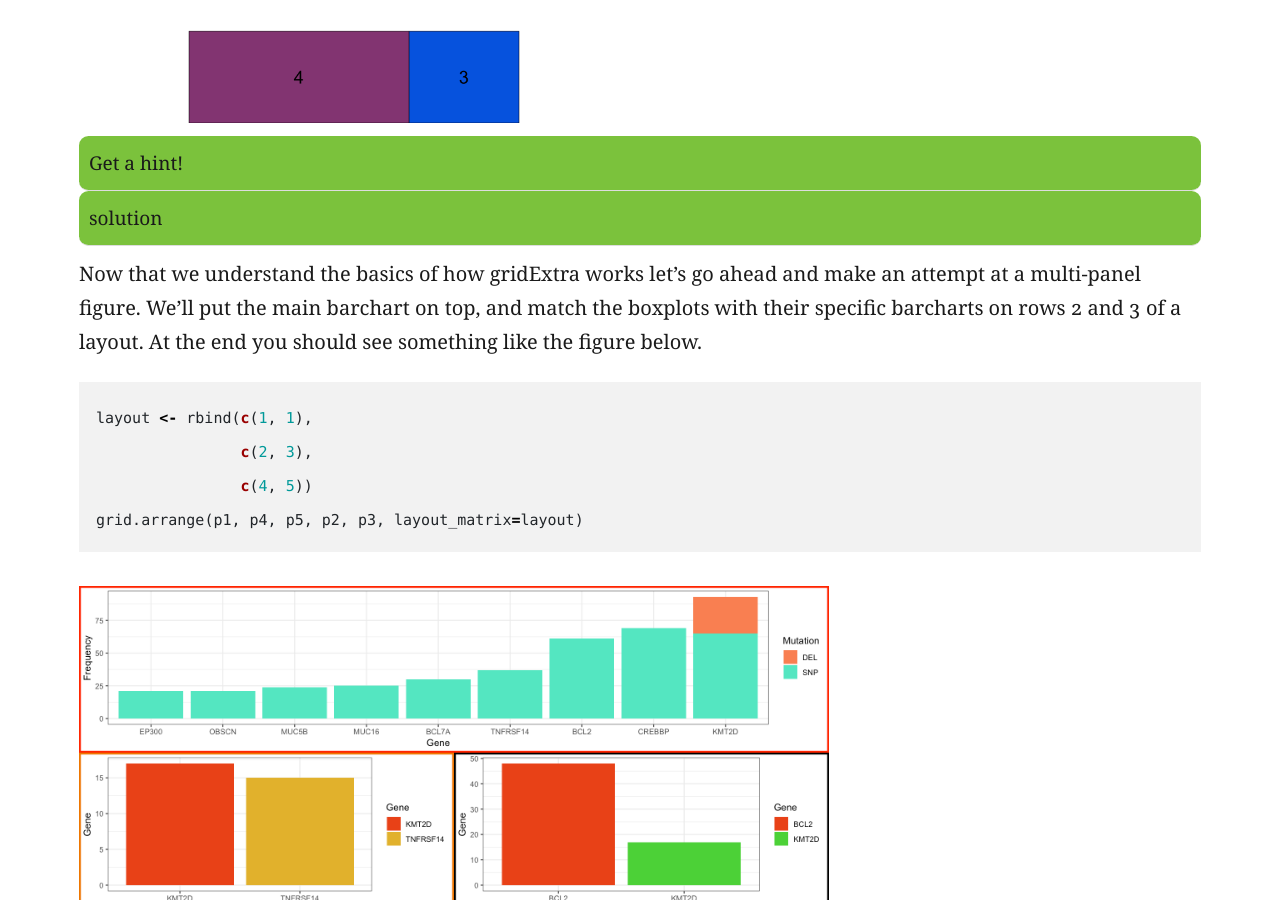
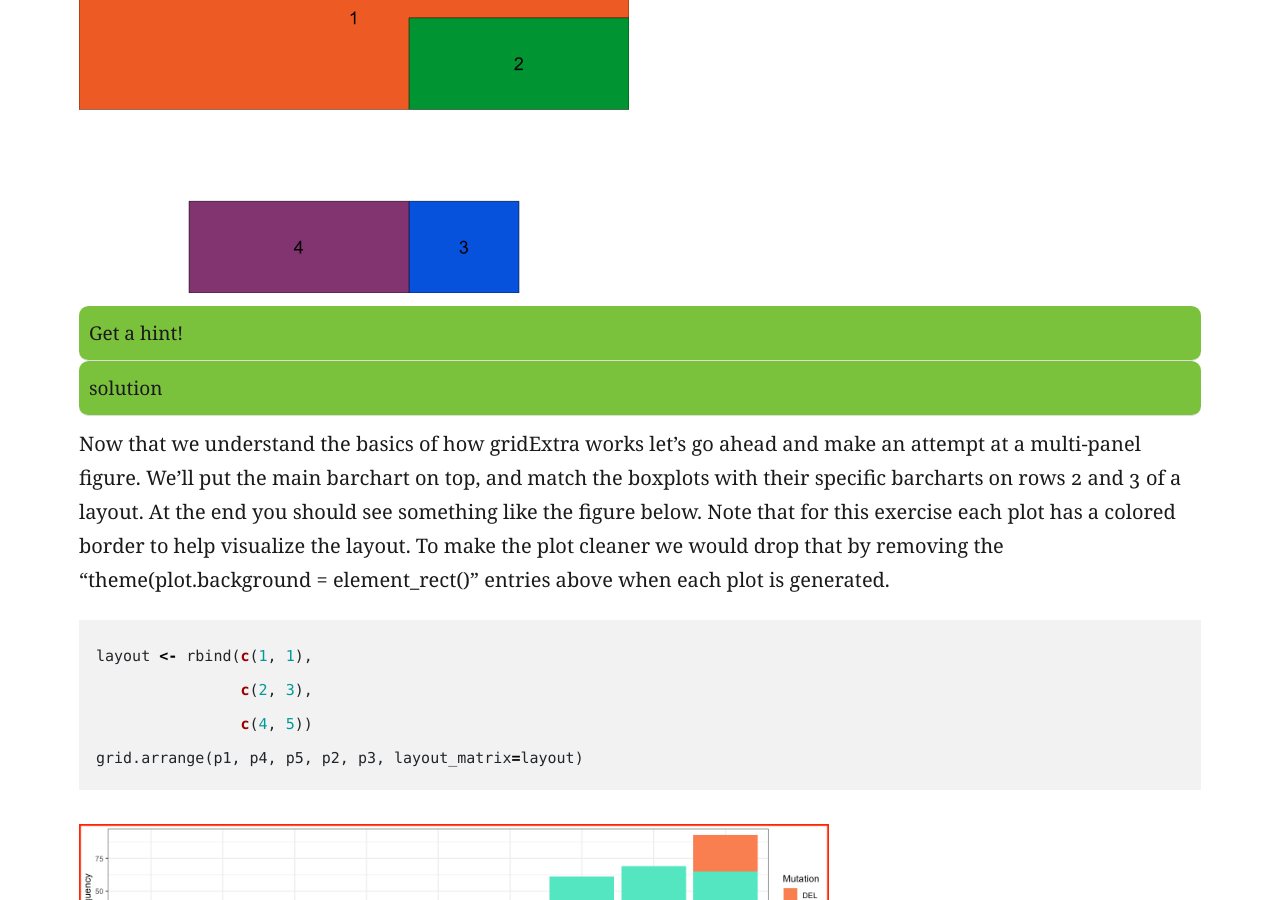
Before and after one commit to griffithlab/genviz.org, a Jekyll site: the page built from _posts/0002-03-02-arrangingPlots.md, in a window 1280 px wide and 900 px high, scrolled down 8574 px. Built offline with Jekyll 4.4.1, drawn with Linux system fonts in a browser that asks for light colours; nearby versions of some CDN libraries; part of the change alters nothing that is shown; some of the changed text lies outside the part shown.

Commit message:
add further explanations

````diff
--- a/_posts/0002-03-02-arrangingPlots.md
+++ b/_posts/0002-03-02-arrangingPlots.md
@@ -32,9 +32,10 @@ library(plyr)
 
 # count the number of variants for each gene/mutation type and format for ggplot
 geneCount <- count(variantData, vars=c("gene_name", "type"))
+head(geneCount, 10)
 geneCount <- geneCount[geneCount$freq > 20,]
 
-# to order samples for ggplot also get a total count overall
+# to order samples for ggplot also get a total count overall (SNPs + InDels)
 geneCountOverall <- aggregate(data=geneCount, freq ~ gene_name, sum)
 geneOrder <- geneCountOverall[order(geneCountOverall$freq),]$gene_name
 geneCount$gene_name <- factor(geneCount$gene_name, levels=geneOrder)
@@ -112,6 +113,8 @@ grid.arrange(grob1, grob2, grob3, grob4, layout_matrix=layout)
 
 {% include figure.html image="/assets/advanced_ggplot/layout.1.png" width="550" %}
 
+Note how the numbers above in the rbind expression correspond to the layout produced. The first row has object 1 spanning across four columns. The second row is split eveny between object 2 and 3.  The third row is split evenly between object 2 and 4.
+
 It is also possible to add empty cells in our layout by inserting NA into our layout matrix. Below we split out grob2 from grob3 and grob4.
 
 ```R
@@ -143,7 +146,7 @@ There is much more information on how gridExtra works in the various gridExtra v
 {% include question.html question="Get a hint!" answer='the layout matrix should be 5 columns by 4 rows'%}
 {% include answer.html question="solution" answer='The solution is in <a href="http://genviz.org/assets/advanced_ggplot/exercise1/solution.R">solution.R</a>'%}
 
-Now that we understand the basics of how gridExtra works let's go ahead and make an attempt at a multi-panel figure. We'll put the main barchart on top, and match the boxplots with their specific barcharts on rows 2 and 3 of a layout. At the end you should see something like the figure below.
+Now that we understand the basics of how gridExtra works let's go ahead and make an attempt at a multi-panel figure. We'll put the main barchart on top, and match the boxplots with their specific barcharts on rows 2 and 3 of a layout. At the end you should see something like the figure below. Note that for this exercise each plot has a colored border to help visualize the layout. To make the plot cleaner we would drop that by removing the "theme(plot.background = element_rect()" entries above when each plot is generated.
 
 ```R
 layout <- rbind(c(1, 1),
````
